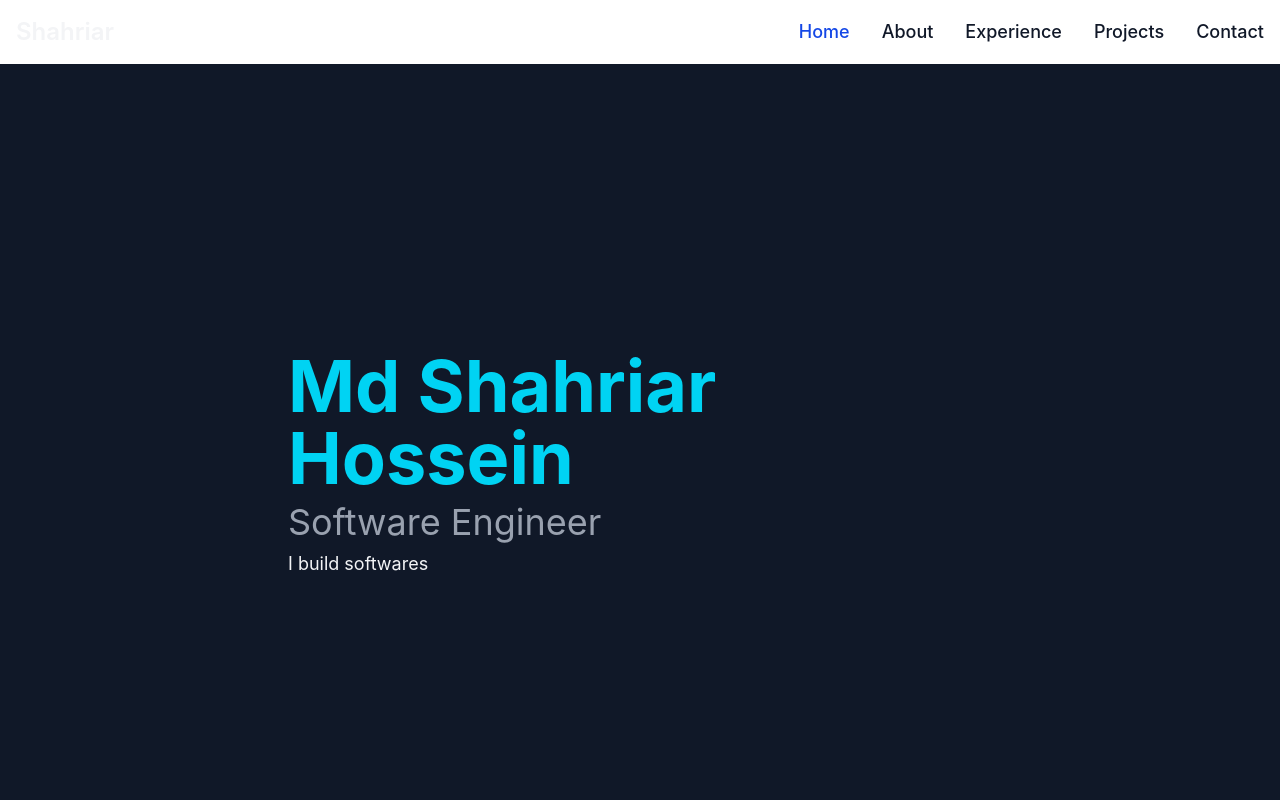
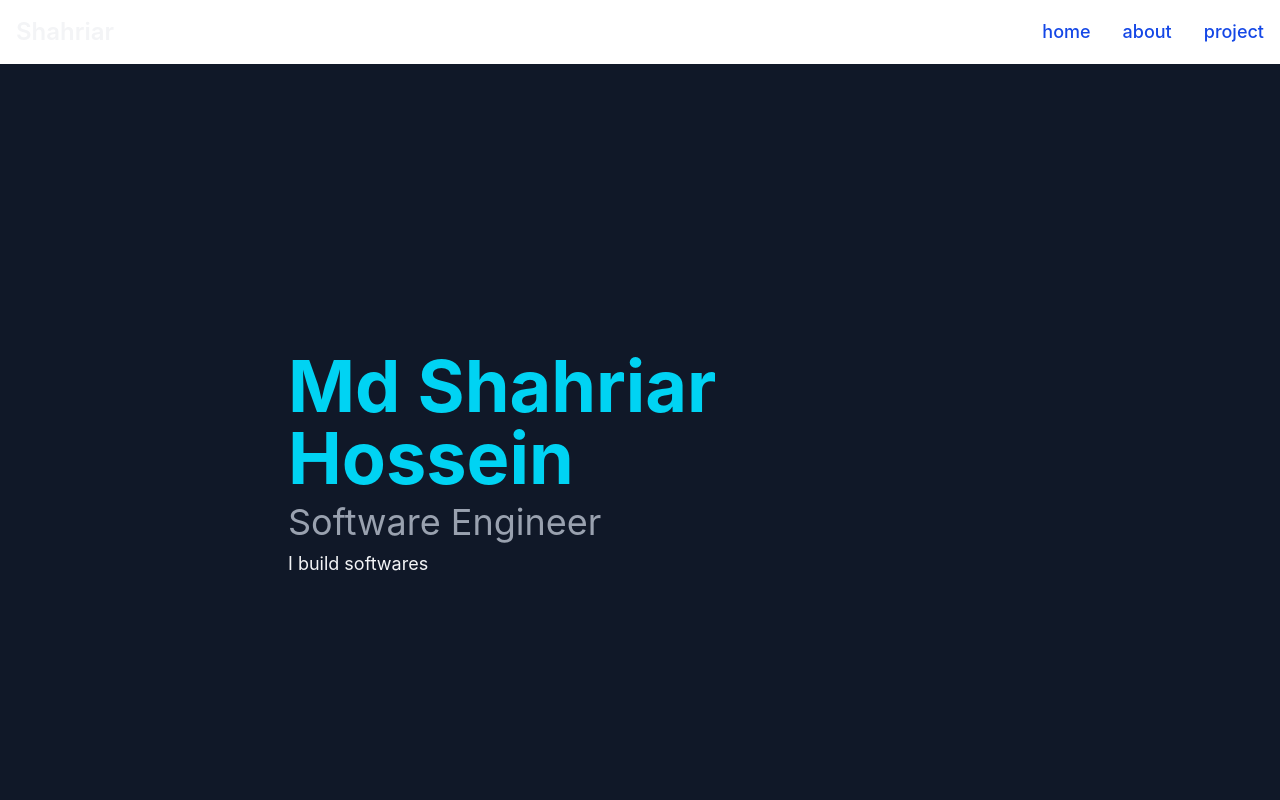
Before and after one commit to Shahriar-Hossein/portfolio-website, a Vue app: page / in a window 1280 px wide. Shown: the top 800 px of the page. Built offline with nearby package versions, Linux system fonts and the light colour scheme.

Commit message:
implemented scroll to section with vue js

```diff
--- a/src/App.vue
+++ b/src/App.vue
@@ -1,25 +1,51 @@
 <script setup lang="ts">
-import AboutSection from './components/AboutSection.vue';
-import HeroSection from './components/HeroSection.vue';
-import NavBar from './components/NavBar.vue';
-import ProjectSection from './components/ProjectSection.vue';
+import { computed, onMounted, ref, type Ref } from 'vue'
+import AboutSection from './components/AboutSection.vue'
+import HeroSection from './components/HeroSection.vue'
+import NavBar from './components/NavBar.vue'
+import ProjectSection from './components/ProjectSection.vue'
+
+const homeRef = ref(null);
+const aboutRef = ref(null);
+const projectsRef = ref(null);
+
+
+// Define types
+interface SectionRefs {
+  home: Ref<HTMLElement | null>
+  about: Ref<HTMLElement | null>
+  project: Ref<HTMLElement | null>
+};
+
+// Initialize refs
+const sectionRefs: SectionRefs = {
+  home: computed(()=> homeRef.value?.homeRef),
+  about: computed(()=> aboutRef.value?.aboutRef),
+  project: computed(()=> projectsRef.value?.projectsRef),
+};
+
+// Typed scroll function
+const scrollToSection = (sectionRef: Ref<HTMLElement | null>) => {
+  if (sectionRef.value) {
+    console.log(sectionRef.value);
+
+    sectionRef.value.scrollIntoView({ behavior: 'smooth' })
+  }
+};
+
+
 </script>
 
 <template>
   <div class="bg-gray-900 text-gray-100 text-lg">
     <header>
-      <NavBar />
+      <NavBar :sectionRefsProps="sectionRefs" :scrollToSection="scrollToSection" />
     </header>
 
     <main class="flex-col justify-items-center px-40">
-      <HeroSection />
-      <AboutSection />
-      <ProjectSection />
+      <HeroSection ref="homeRef" />
+      <AboutSection ref="aboutRef" />
+      <ProjectSection ref="projectsRef" />
     </main>
-
   </div>
 </template>
-
-<style scoped>
-
-</style>
--- a/src/components/AboutSection.vue
+++ b/src/components/AboutSection.vue
@@ -1,7 +1,15 @@
-<script setup lang="ts"></script>
+<script setup lang="ts">
+import { useTemplateRef } from 'vue';
+
+const aboutRef = useTemplateRef<HTMLElement | null>('aboutRef');
+
+defineExpose({
+  aboutRef
+});
+</script>
 
 <template>
-  <section id="about" class="container mx-auto flex-col items-center place-content-center py-26">
+  <section ref="aboutRef" id="about" class="container mx-auto flex-col items-center place-content-center py-26">
     <div class="mx-32">
       <h1 class="text-4xl text-cyan-400 font-bold my-12"> About me </h1>
       <div class="flex justify-between content-start">
--- a/src/components/HeroSection.vue
+++ b/src/components/HeroSection.vue
@@ -1,7 +1,17 @@
-<script setup lang="ts"></script>
+<script setup lang="ts">
+import { useTemplateRef } from 'vue';
+
+
+const homeRef = useTemplateRef('homeRef');
+
+defineExpose({
+  homeRef
+});
+
+</script>
 
 <template>
-  <section id="home" class="container flex-col items-center place-content-center text-lg min-h-screen">
+  <section ref="homeRef" id="home" class="container flex-col items-center place-content-center text-lg min-h-screen">
     <div class="mx-32">
       <h1 class="text-7xl text-cyan-400 font-bold">Md Shahriar Hossein</h1>
       <h4 class="mt-2 text-gray-400 text-4xl font semibold">Software Engineer</h4>
--- a/src/components/NavBar.vue
+++ b/src/components/NavBar.vue
@@ -1,4 +1,38 @@
 <script setup lang="ts">
+import { onMounted, type Ref } from 'vue';
+
+export interface SectionRefs {
+  home: Ref<HTMLElement | null>;
+  about: Ref<HTMLElement | null>;
+  project: Ref<HTMLElement | null>;
+}
+
+const props = defineProps<{
+  sectionRefsProps: SectionRefs;
+  scrollToSection: (ref: Ref<HTMLElement | null>) => void;
+}>();
+const sectionRefs = props.sectionRefsProps;
+
+// const scrollToSection = (id: string) => {
+//   const el = document.getElementById(id);
+//   if(el) {
+//     el.scrollIntoView({ behavior: 'smooth' });
+//   }
+// }
+
+// const scrollToSection = (ref) => {
+//   ref?.value?.scrollIntoView({ behavior: 'smooth' });
+// }
+
+onMounted( ()=>{
+  // sectionRefs.map((ref: HTMLElement)=>{
+  //   console.log(ref);
+
+  // });
+  console.log(sectionRefs.about);
+
+});
+
 </script>
 
 <template>
@@ -15,20 +49,12 @@
       </button>
       <div class="hidden w-full md:block md:w-auto" id="navbar-default">
         <ul class="font-medium flex flex-col p-4 md:p-0 mt-4 border border-gray-100 rounded-lg bg-gray-50 md:flex-row md:space-x-8 rtl:space-x-reverse md:mt-0 md:border-0 md:bg-white dark:bg-gray-800 md:dark:bg-gray-900 dark:border-gray-700">
-          <li>
-            <a href="#home" class="block py-2 px-3 text-white bg-blue-700 rounded-sm md:bg-transparent md:text-blue-700 md:p-0 dark:text-white md:dark:text-cyan-500" aria-current="page">Home</a>
-          </li>
-          <li>
-            <a href="#about" class="block py-2 px-3 text-gray-900 rounded-sm hover:bg-gray-100 md:hover:bg-transparent md:border-0 md:hover:text-cyan-700 md:p-0 dark:text-white md:dark:hover:text-cyan-500 dark:hover:bg-gray-700 dark:hover:text-white md:dark:hover:bg-transparent">About</a>
-          </li>
-          <li>
-            <a href="#experience" class="block py-2 px-3 text-gray-900 rounded-sm hover:bg-gray-100 md:hover:bg-transparent md:border-0 md:hover:text-cyan-700 md:p-0 dark:text-white md:dark:hover:text-cyan-500 dark:hover:bg-gray-700 dark:hover:text-white md:dark:hover:bg-transparent">Experience</a>
-          </li>
-          <li>
-            <a href="#projects" class="block py-2 px-3 text-gray-900 rounded-sm hover:bg-gray-100 md:hover:bg-transparent md:border-0 md:hover:text-cyan-700 md:p-0 dark:text-white md:dark:hover:text-cyan-500 dark:hover:bg-gray-700 dark:hover:text-white md:dark:hover:bg-transparent">Projects</a>
-          </li>
-          <li>
-            <a href="#contact" class="block py-2 px-3 text-gray-900 rounded-sm hover:bg-gray-100 md:hover:bg-transparent md:border-0 md:hover:text-cyan-700 md:p-0 dark:text-white md:dark:hover:text-cyan-500 dark:hover:bg-gray-700 dark:hover:text-white md:dark:hover:bg-transparent">Contact</a>
+          <li
+          v-for="(ref,key) in sectionRefs"
+          :key="key"
+          >
+            <button @click="scrollToSection(ref)"
+            class="block cursor-pointer py-2 px-3 text-white bg-blue-700 rounded-sm md:bg-transparent md:text-blue-700 md:p-0 dark:text-white md:dark:text-cyan-500" aria-current="page">{{ key }}</button>
           </li>
         </ul>
       </div>
--- a/src/components/ProjectSection.vue
+++ b/src/components/ProjectSection.vue
@@ -1,4 +1,5 @@
 <script setup lang="ts">
+import { useTemplateRef } from 'vue';
 import ProjectCard from './ProjectCard.vue';
 
 interface Project {
@@ -47,10 +48,16 @@ const projects: Project[] = [
   },
 ];
 
+const projectsRef = useTemplateRef<HTMLElement | null>('projectsRef');
+
+defineExpose({
+  projectsRef
+});
+
 </script>
 
 <template>
-  <section id="projects" class="container mx-auto flex-col items-center place-content-center py-26">
+  <section ref="projectsRef" id="projects" class="container mx-auto flex-col items-center place-content-center py-26">
     <div class="mx-32">
       <h1 class="text-4xl text-cyan-400 font-bold my-12"> Projects </h1>
       <div class="flex flex-wrap items-center justify-center">
```
